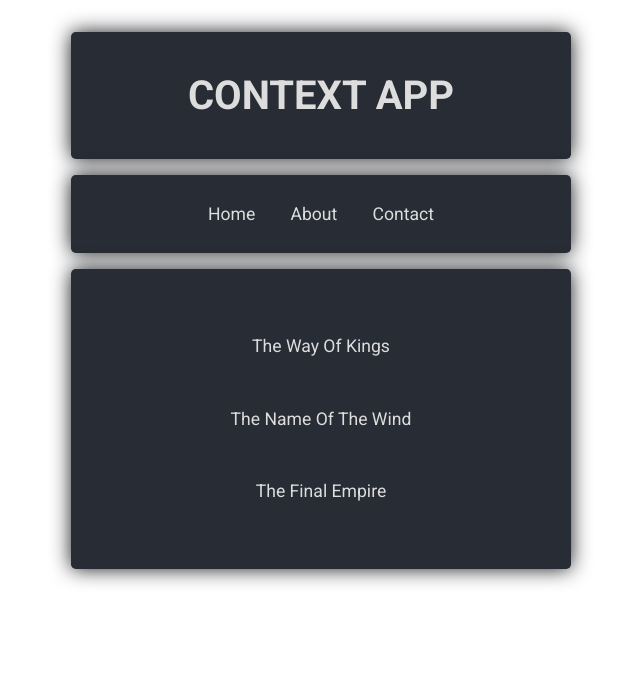
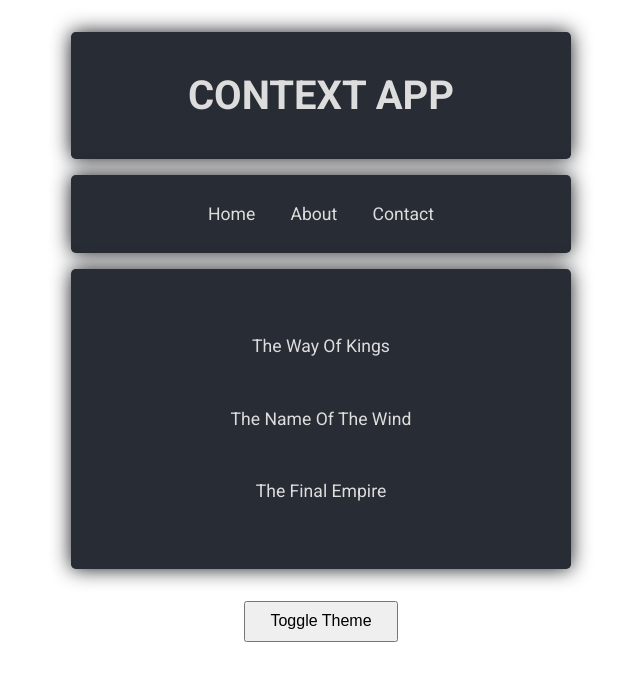
Before and after one commit to ibrahim1689/learning-react-context-api, a React (Create React App) app: page / in a window 1280 px wide. Shown: the top 680 px of the page, without its empty margins (319-959 px from the left). Built offline with nearby package versions, Linux system fonts and the light colour scheme.

Commit message:
Change theme btn is working

```diff
--- a/src/App.css
+++ b/src/App.css
@@ -38,3 +38,9 @@
   margin: 1em auto;
   font-size: 1.1rem;
 }
+
+button {
+  margin: 2em 0;
+  font-size: 1rem;
+  padding: 0.6em 1.5em;
+}
--- a/src/App.js
+++ b/src/App.js
@@ -3,6 +3,7 @@
 import Navbar from "./components/Navbar";
 import BookList from "./components/BookList";
 import ThemeContextProvider from "./contexts/ThemeContext";
+import ThemeToggle from "./components/ThemeToggle";
 
 function App() {
   return (
@@ -10,6 +11,7 @@
       <ThemeContextProvider>
         <Navbar />
         <BookList />
+        <ThemeToggle />
       </ThemeContextProvider>
     </div>
   );
--- /dev/null
+++ b/src/components/ThemeToggle.jsx
@@ -0,0 +1,16 @@
+import React, { Component } from "react";
+import { ThemeContext } from "../contexts/ThemeContext";
+
+class ThemeToggle extends Component {
+  // state = {  }
+
+  static contextType = ThemeContext;
+
+  render() {
+    const { toggleTheme } = this.context;
+
+    return <button onClick={toggleTheme}>Toggle Theme</button>;
+  }
+}
+
+export default ThemeToggle;
--- a/src/contexts/ThemeContext.jsx
+++ b/src/contexts/ThemeContext.jsx
@@ -17,9 +17,17 @@
     },
   };
 
+  toggleTheme = () => {
+    this.setState({
+      isLightTheme: !this.state.isLightTheme,
+    });
+  };
+
   render() {
     return (
-      <ThemeContext.Provider value={{ ...this.state }}>
+      <ThemeContext.Provider
+        value={{ ...this.state, toggleTheme: this.toggleTheme }}
+      >
         {this.props.children}
       </ThemeContext.Provider>
     );
```
